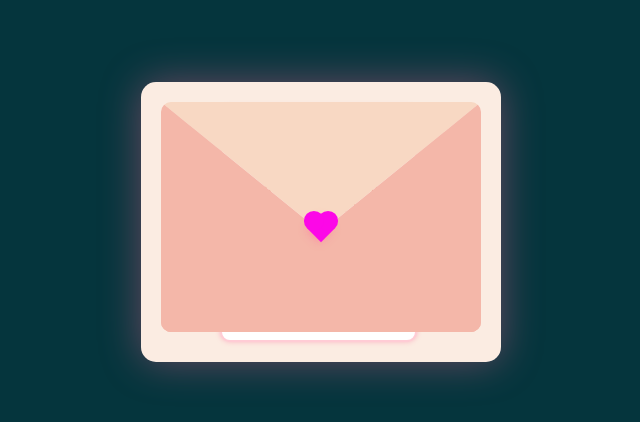
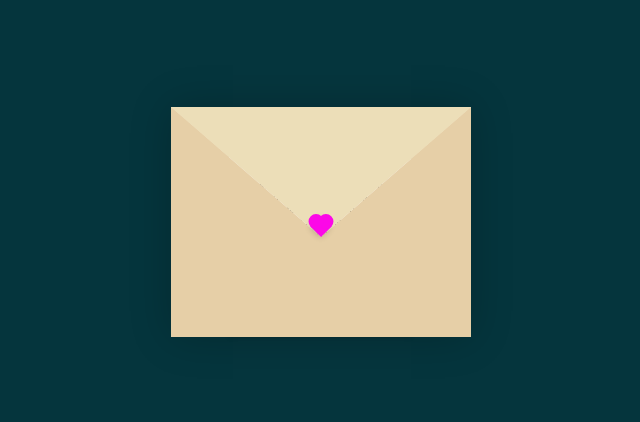
Before and after one commit to LuisCapcha/CartaMarylin.github.io, a plain HTML site: page index.html in a window 1280 px wide. Shown: the part 178-600 px from the top of the page, without its empty margins (319-959 px from the left). Drawn offline with Linux system fonts and the light colour scheme.

Commit message:
cambios 9

```diff
--- a/style.css
+++ b/style.css
@@ -1,19 +1,14 @@
-:root {
+:root{
     --primary: #fff;
     --bg-color: rgb(5, 53, 61);
-  --bg-envelope-color: #fbece2;
-  --envelope-tab: #f8d8c3;
-  --envelope-cover: #f4b7a9;
+    --bg-envelope-color: #f5edd1;
+    --envelope-tab: #ecdeb8;
+    --envelope-cover: #e6cfa7;
     --shadow-color: rgba(0, 0, 0, 0.2);
     --txt-color: #444;
     --heart-color: rgb(252, 8, 231);
-  --romantic-pink: #ffccd5;
-  --romantic-purple: #d4a5a5;
-  --romantic-text-color: #e07a5f;
-  --romantic-shadow: rgba(255, 102, 153, 0.4);
   }
-
-body {
+  body{
     margin: 0;
     padding: 0;
     box-sizing: border-box;
@@ -21,41 +16,32 @@ body {
     display: flex;
     align-items: center;
     justify-content: center;
-  font-family: 'Cursive', 'Gill Sans', 'Gill Sans MT', Calibri, 'Trebuchet MS', sans-serif;
   }
-
   .container {
     height: 100vh;
     display: grid;
     place-items: center;
   }
-
   .container > .envelope-wrapper {
     background: var(--bg-envelope-color);
-  box-shadow: 0 0 40px var(--romantic-shadow);
-  border-radius: 15px;
-  padding: 20px;
+    box-shadow: 0 0 40px var(--shadow-color);
   }
-
   .envelope-wrapper > .envelope {
     position: relative;
-  width: 320px;
-  height: 240px;
-  border-radius: 10px;
+    width: 300px;
+    height: 230px;
   }
-
   .envelope-wrapper > .envelope::before {
     content: "";
     position: absolute;
     top: 0;
     z-index: 2;
     border-top: 130px solid var(--envelope-tab);
-  border-right: 160px solid transparent;
-  border-left: 160px solid transparent;
-  border-radius: 10px;
+    border-right: 150px solid transparent;
+    border-left: 150px solid transparent;
+    transform-origin: top;
     transition: all 0.5s ease-in-out 0.7s;
   }
-
   .envelope-wrapper > .envelope::after {
     content: "";
     position: absolute;
@@ -63,12 +49,10 @@ body {
     width: 0px;
     height: 0px;
     border-top: 130px solid transparent;
-  border-right: 160px solid var(--envelope-cover);
+    border-right: 150px solid var(--envelope-cover);
     border-bottom: 100px solid var(--envelope-cover);
-  border-left: 160px solid var(--envelope-cover);
-  border-radius: 10px;
+    border-left: 150px solid var(--envelope-cover);
   }
-
   .envelope > .letter {
     position: absolute;
     right: 20%;
@@ -78,63 +62,53 @@ body {
     background: var(--primary);
     text-align: center;
     transition: all 1s ease-in-out;
-  box-shadow: 0 0 5px var(--romantic-shadow);
+    box-shadow: 0 0 5px var(--shadow-color);
     padding: 20px 10px;
-  border-radius: 10px;
-  border: 2px solid var(--romantic-pink);
   }
 
   .envelope > .letter > .text {
-  font-family: 'Cursive', 'Gill Sans', 'Gill Sans MT', Calibri, 'Trebuchet MS', sans-serif;
-  color: var(--romantic-text-color);
-  text-align: center;
-  font-size: 12px;
-  line-height: 1.6;
+    font-family: 'Gill Sans', 'Gill Sans MT', Calibri, 'Trebuchet MS', sans-serif;
+    color: var(--txt-color);
+    text-align: left;
+    font-size: 10px;
   }
-
   .heart {
     position: absolute;
     top: 50%;
     left: 50%;
-  width: 20px;
-  height: 20px;
+    width: 15px;
+    height: 15px;
     background: var(--heart-color);
     z-index: 4;
     transform: translate(-50%, -20%) rotate(45deg);
     transition: transform 0.5s ease-in-out 1s;
-  box-shadow: 0 2px 8px var(--romantic-shadow);
+    box-shadow: 0 1px 6px var(--shadow-color);
     cursor: pointer;
   }
-
   .heart:before,
   .heart:after {
     content: "";
     position: absolute;
-  width: 20px;
-  height: 20px;
+    width: 15px;
+    height: 15px;
     background-color: var(--heart-color);
     border-radius: 50%;
   }
-
   .heart:before {
-  top: -10px;
+    top: -7.5px;
   }
-
   .heart:after {
-  right: 10px;
+    right: 7.5px;
   }
-
   .flap > .envelope:before {
     transform: rotateX(180deg);
     z-index: 0;
   }
-
   .flap > .envelope > .letter {
     bottom: 100px;
     transform: scale(1.5);
     transition-delay: 1s;
   }
-
   .flap > .heart {
     transform: rotate(90deg);
     transition-delay: 0.4s;
```
Lines whose indentation alone changed are shown as unchanged.
